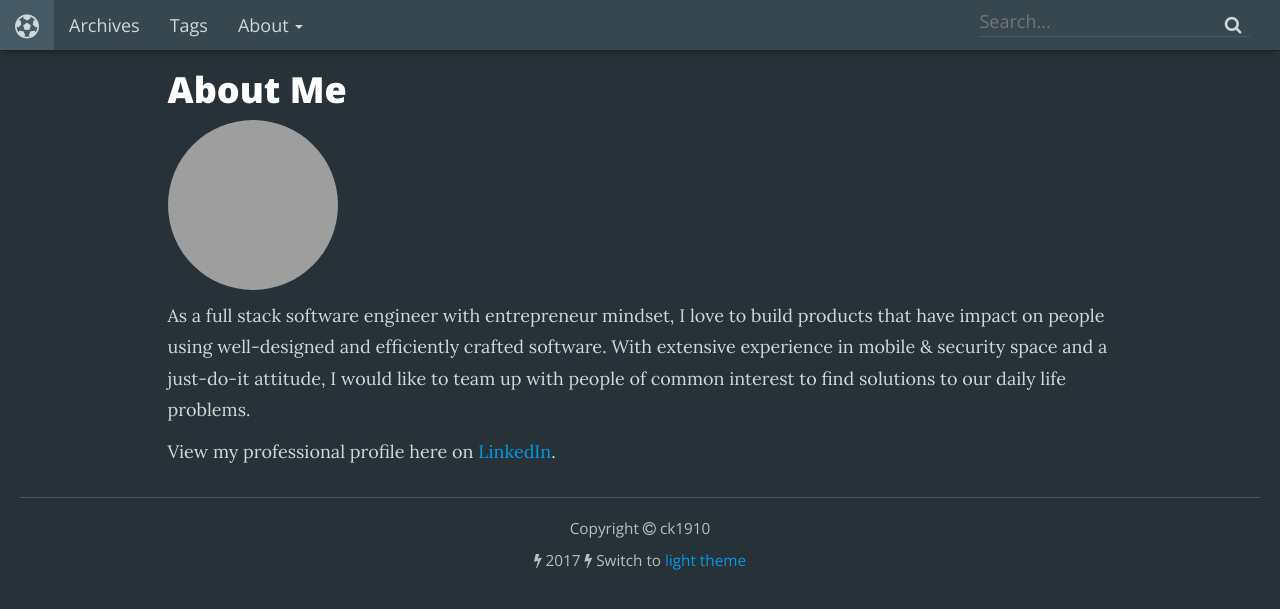
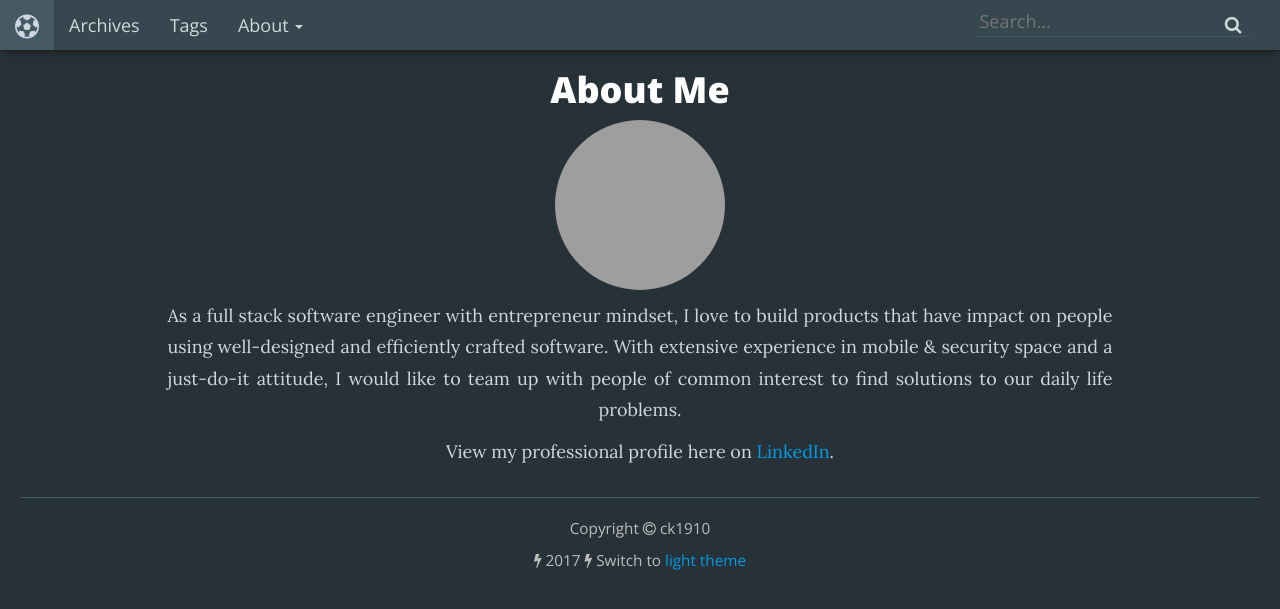
Before and after one commit to dchien234/dangchien.github.io, a Jekyll site: the page built from about/index.md, in a window 1280 px wide. Shown: the top 609 px of the page. Built offline with Jekyll 4.4.1, drawn with Linux system fonts in a browser that asks for light colours; nearby versions of some CDN libraries; grey boxes are pictures that could not be loaded.

Commit message:
rebuild pages style center

```diff
--- a/_layouts/article.html
+++ b/_layouts/article.html
@@ -2,6 +2,6 @@
 layout: default
 ---
 
-<article>
+<article class="content-center">
   {{ content }}
 </article>
--- a/_sass/_bootstrap.scss
+++ b/_sass/_bootstrap.scss
@@ -14,6 +14,7 @@ b, strong, h1, h2, h3, h4, h5, h6 { font-family: $fontEmphasis; }
 b, strong, h1, h2, h3 { font-weight: 700; }
 a>code { text-decoration: underline; }
 article { font-family: $fontArticle; line-height: 175%; }
+.content-center { text-align: justify; -moz-text-align-last: center; text-align-last: center; }
 figcaption { text-align: center; font-style: italic; font-size: $sizeFontSm; font-family: $fontDefault; }
 code { font-family: $fontMonospace; }
 pre {
```
